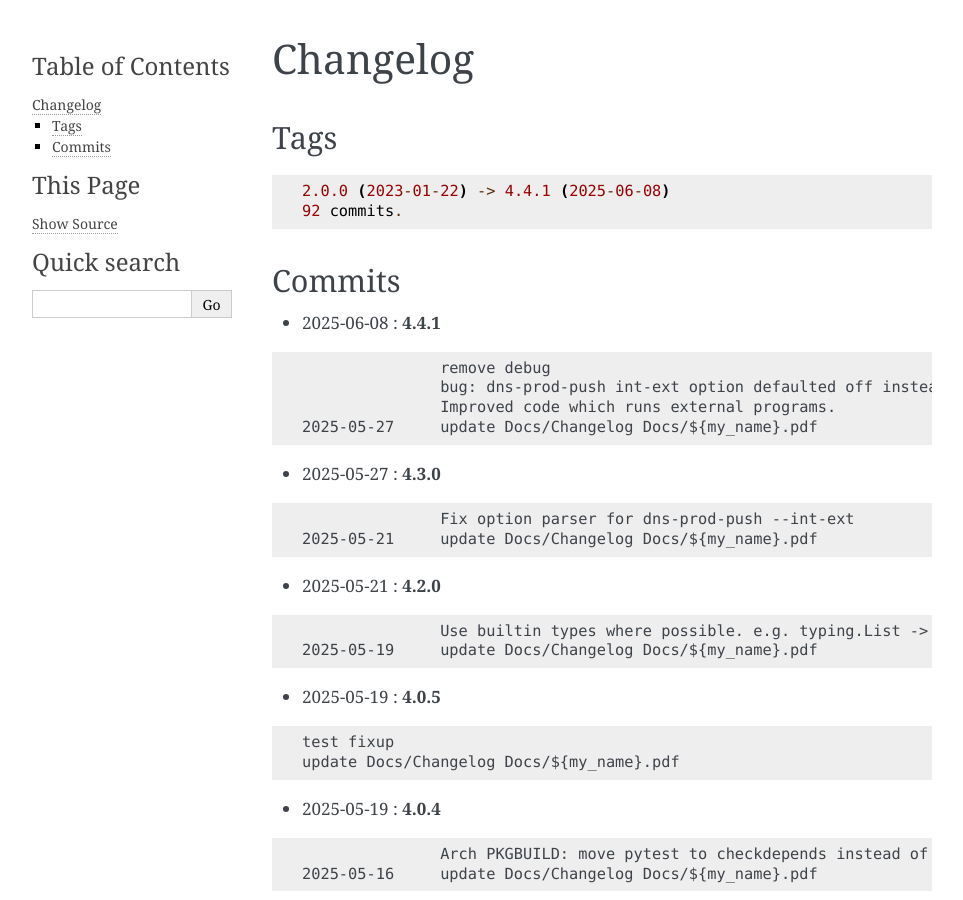
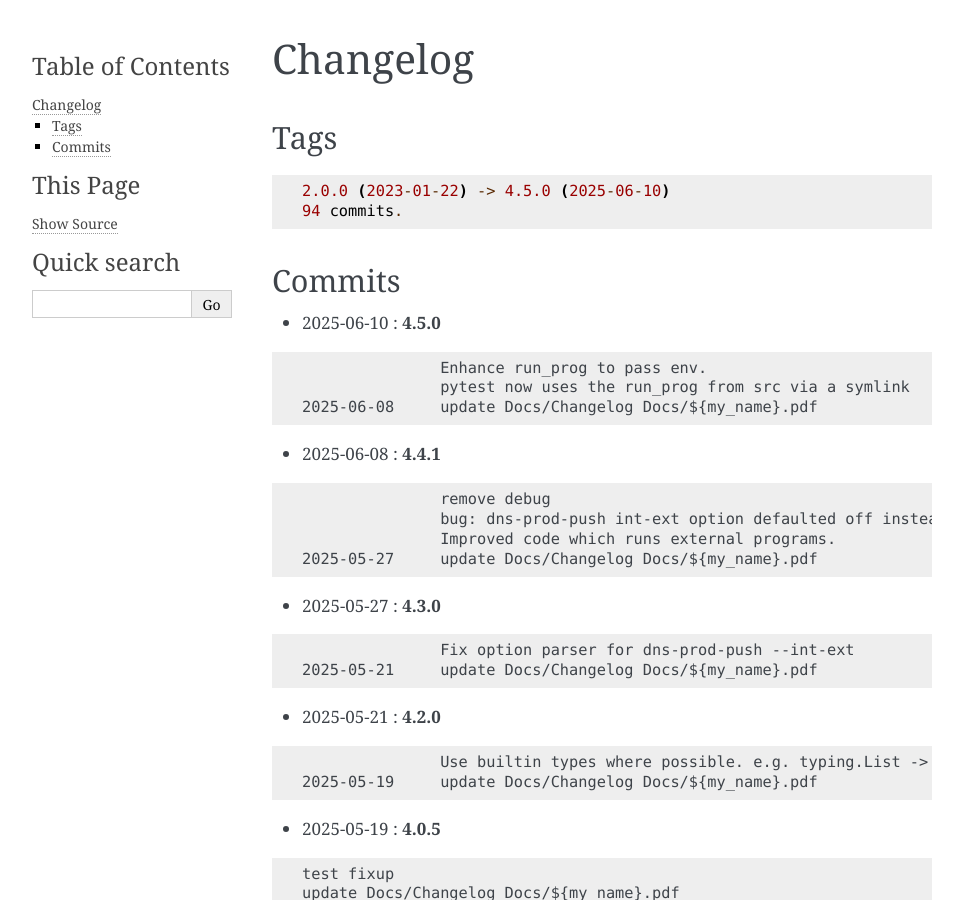
Before and after one commit to gene-git/dns_tools, a Sphinx documentation site: the page built from Docs/Changelog.rst, in a window 1280 px wide and 900 px high. Shown: the whole window, without its empty margins (148-1111 px from the left). Built offline with Sphinx 7.4.7, drawn with Linux system fonts in a browser that asks for light colours; pages that are not in the unit, such as notebooks, are missing from menus.

Commit message:
update Docs/Changelog Docs/${my_name}.pdf

```diff
--- a/Docs/Changelog.rst
+++ b/Docs/Changelog.rst
@@ -7,12 +7,20 @@ Tags
 
 ::
 
-	2.0.0 (2023-01-22) -> 4.4.1 (2025-06-08)
-	92 commits.
+	2.0.0 (2023-01-22) -> 4.5.0 (2025-06-10)
+	94 commits.
 
 Commits
 =======
 
+
+* 2025-06-10  : **4.5.0**
+
+::
+
+                Enhance run_prog to pass env.
+                pytest now uses the run_prog from src via a symlink
+ 2025-06-08     update Docs/Changelog Docs/${my_name}.pdf
 
 * 2025-06-08  : **4.4.1**
 
```
Also changed, not shown: 2 other files.
